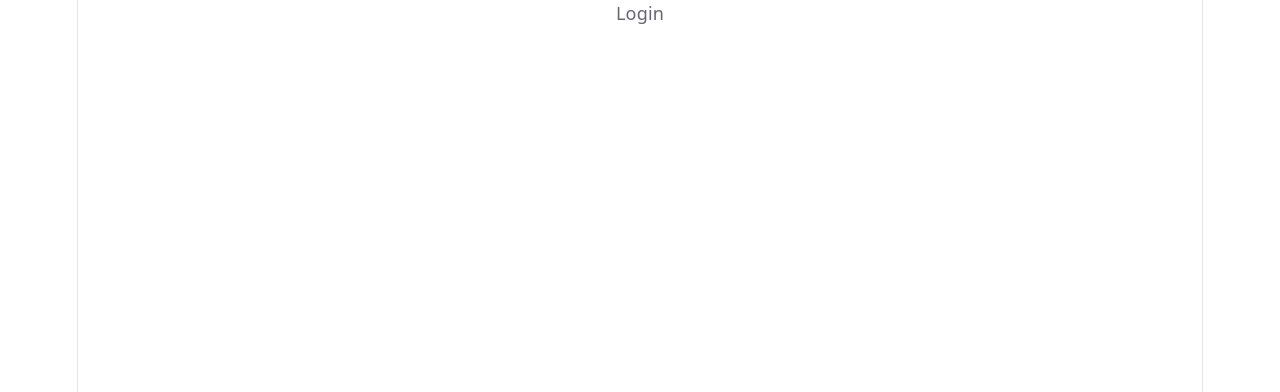
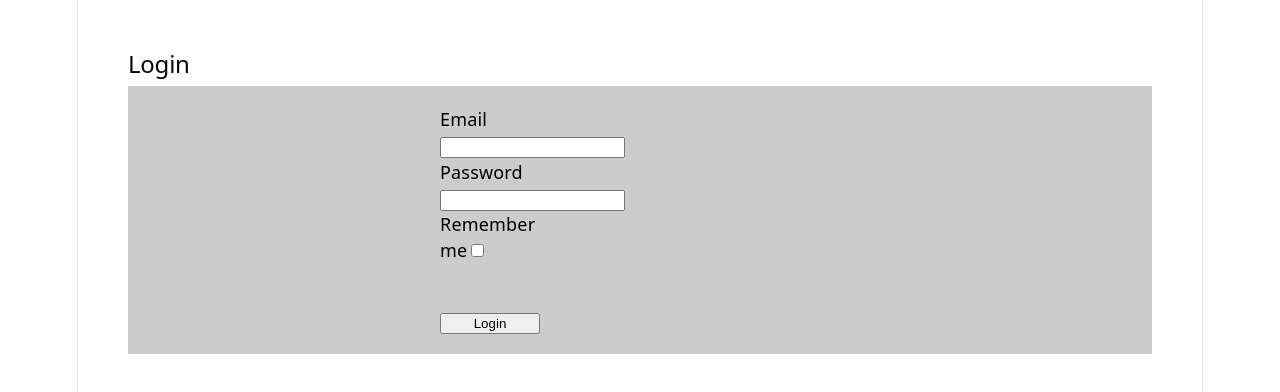
Before and after one commit to OuailT/booking_app, a React (Vite) app in the folder client/: page /login in a window 1280 px wide. Shown: the top 392 px of the page. Built offline with nearby package versions, Linux system fonts and the light colour scheme.

Commit message:
Login page

```diff
--- a/client/src/pages/Login.tsx
+++ b/client/src/pages/Login.tsx
@@ -1,8 +1,33 @@
+import { useState } from "react";
+import '../styles/Login.css';
+
 function Login() {
+    const [email, setEmail] = useState<string>("");
+    const [password, setPassword] = useState<string>("");
+    const [rememberMe, setRememberMe] = useState<boolean>(false);
+
+    const handleLogin = () => {
+        console.log("email ", email);
+        console.log("password ", password);
+    }
     return(
-        <>
-            Login
-        </>
+        <div className="login">
+            <h2>Login</h2>
+            <div className="login-form">
+                <form>
+                    <label>Email
+                        <input type="text" value={email} onChange={(e) => setEmail(e.target.value)} />
+                    </label>
+                    <label>Password
+                        <input type="password" value={password} onChange={(e) => setPassword(e.target.value)} />
+                    </label>
+                    <label>Remember me
+                        <input type="checkbox" onChange={() => setRememberMe(!rememberMe)} />
+                    </label>
+                    <button onClick={handleLogin}>Login</button>
+                </form>
+            </div>
+        </div>
     )
 }
 
--- a/client/src/styles/Login.css
+++ b/client/src/styles/Login.css
@@ -0,0 +1,23 @@
+.login{
+    text-align: left;
+    padding: 50px;
+}
+.login-form{
+    display: flex;
+    justify-content: center;
+    background-color: #ccc;
+    padding: 20px;
+}
+.login-form form{
+    width: 400px;
+    display: flex;
+    flex-direction: column;
+}
+.login-form label{
+    width: 120px;
+    color: black;
+}
+.login-form button {
+    width: 100px;
+    margin-top: 50px;
+}
```
